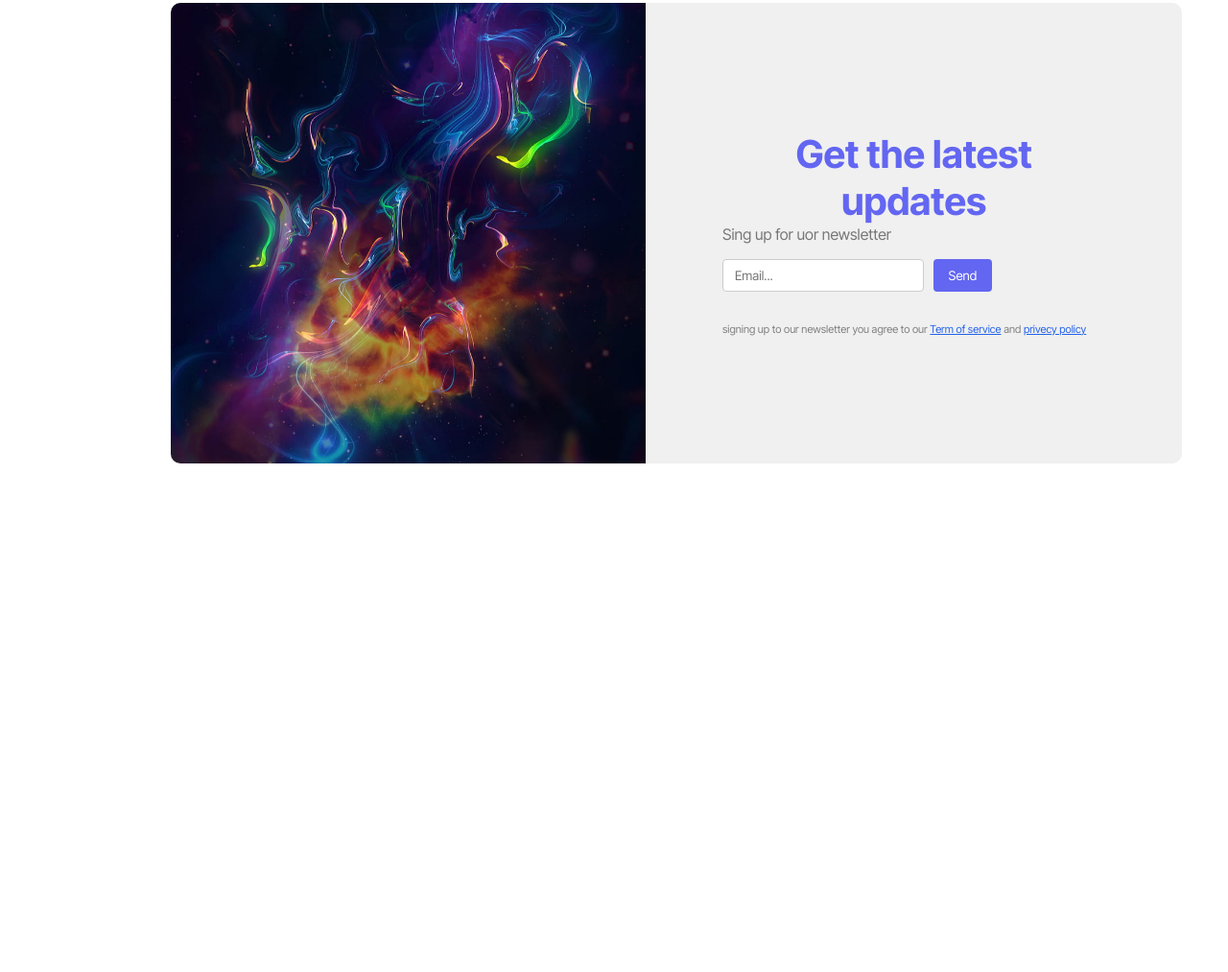
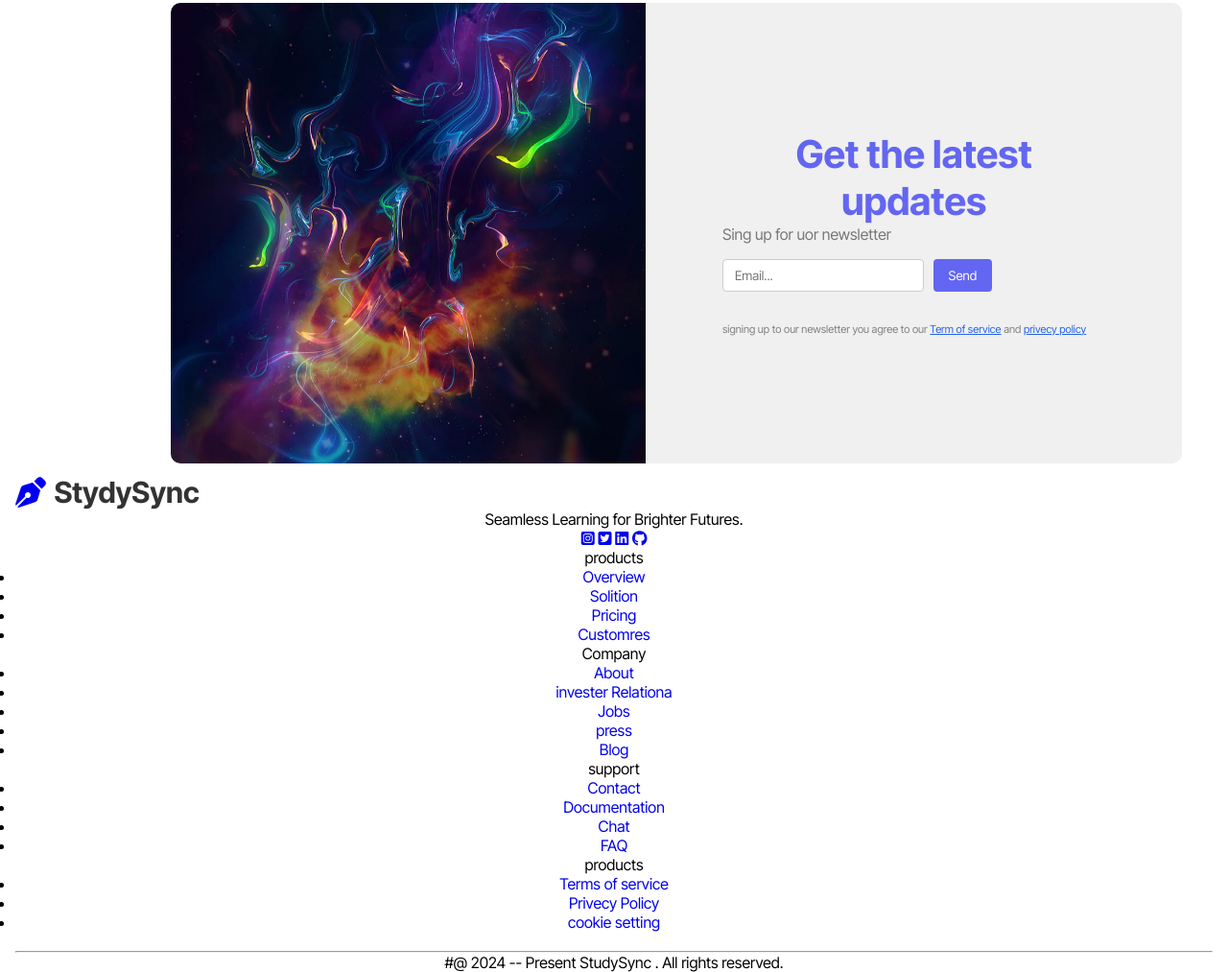
Before and after one commit to nileshsonawne/StudySync, a plain HTML site: page index.html in a window 1280 px wide. Shown: the part 2168-3181 px from the top of the page at 96% size. Before the commit the page ends 2651 px from the top, so only its background shows below. Drawn offline with Linux system fonts and the light colour scheme.

Commit message:
Update index.html

```diff
--- a/index.html
+++ b/index.html
@@ -278,6 +278,7 @@
     </div>
  </div>
 
+ <!-- news latter   -->
  <div class="newsletter-container">
 
   <div class="newsletter-content">
@@ -318,5 +319,125 @@
   </div>
  </div>
 
+ <br><br><br><br><br><br><br>
+
+ <!-- footer bar -->
+
+ <div class="footer-container">
+
+  <footer class="footer-content">
+    <!-- left  -->
+       <div class="footer-top">
+        <a href="#logo" class="logo"><i class="fa-solid fa-pen-nib"></i>
+          <span class="logo-text"> StydySync</span>
+      </a>
+          <p  class="filler-text">
+            Seamless Learning for Brighter Futures.
+          </p>
+          <div class="social">
+
+            <a href="#instragram" class="social-link">
+              <i class="fa-brands fa-square-instagram"></i>
+            </a>
+
+            <a href="#twitter" class="social-link">
+              <i class="fa-brands fa-square-twitter"></i>
+            </a>
+
+            <a href="#linkedin" class="social-link">
+              <i class="fa-brands fa-linkedin"></i>
+            </a>
+
+            <a href="#github" class="social-link">
+              <i class="fa-brands fa-github"></i>
+            </a>
+       </div>
+</div>
+
+   <div class="footer-grid">
+             <!-- column 1 -->
+               <div class="footer-grid-column">
+                <div class="footer-grid-heading">
+                           products
+                </div>
+                    <ul class="footer-link-list">
+                    <li><a href="#overview" class="footer-link">Overview</a></li>
+
+                    <li><a href="#solution" class="footer-link">Solition</a></li>
+
+                    <li><a href="#pricing" class="footer-link">Pricing</a></li>
+
+                    <li><a href="#costomers" class="footer-link">Customres</a></li>
+
+                    </ul>
+               </div>
+               <!-- column 2 -->
+               <div class="footer-grid-column">
+                <div class="footer-grid-heading">
+                          Company
+                </div>
+                    <ul class="footer-link-list">
+                    <li><a href="#about" class="footer-link">About</a></li>
+
+                    <li><a href="#investor" class="footer-link">invester Relationa</a></li>
+
+                    <li><a href="#jobs" class="footer-link">Jobs</a></li>
+
+                    <li><a href="#press" class="footer-link">press</a></li>
+
+                    <li><a href="#Blog" class="footer-link">Blog</a></li>
+
+                  </ul>
+               </div>
+
+               <!-- column 3 -->
+               <div class="footer-grid-column">
+                <div class="footer-grid-heading">
+                          support
+                </div>
+                    <ul class="footer-link-list">
+                    <li><a href="#contact" class="footer-link">Contact</a></li>
+
+                    <li><a href="#Document" class="footer-link">Documentation</a></li>
+
+                    <li><a href="#chat" class="footer-link">Chat</a></li>
+
+                    <li><a href="#FAQ" class="footer-link">FAQ</a></li>
+
+                    </ul>
+               </div>
+
+               <!-- column 4 -->
+               <div class="footer-grid-column">
+                <div class="footer-grid-heading">
+                           products
+                </div>
+                    <ul class="footer-link-list">
+                    <li><a href="#overview" class="footer-link">Terms of service</a></li>
+
+                    <li><a href="#overview" class="footer-link">Privecy Policy</a></li>
+
+                    <li><a href="#overview" class="footer-link">cookie setting</a></li>
+
+
+
+                    </ul>
+               </div>
+
+          </div>
+
+
+
+
+  </footer>
+  <br>
+  <hr>
+  <div class="footer-copyright">
+       #@ 2024 -- Present StudySync . All rights reserved.
+  </div>
+
+</div>
+
+
 </body>
 </html>
```
